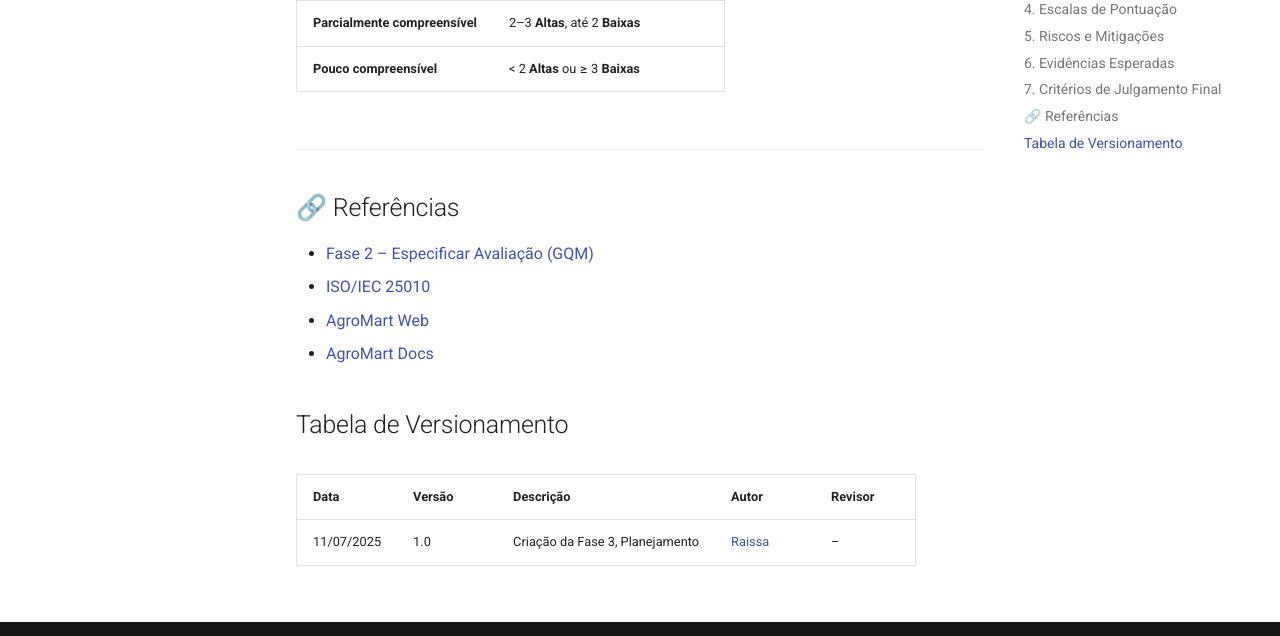
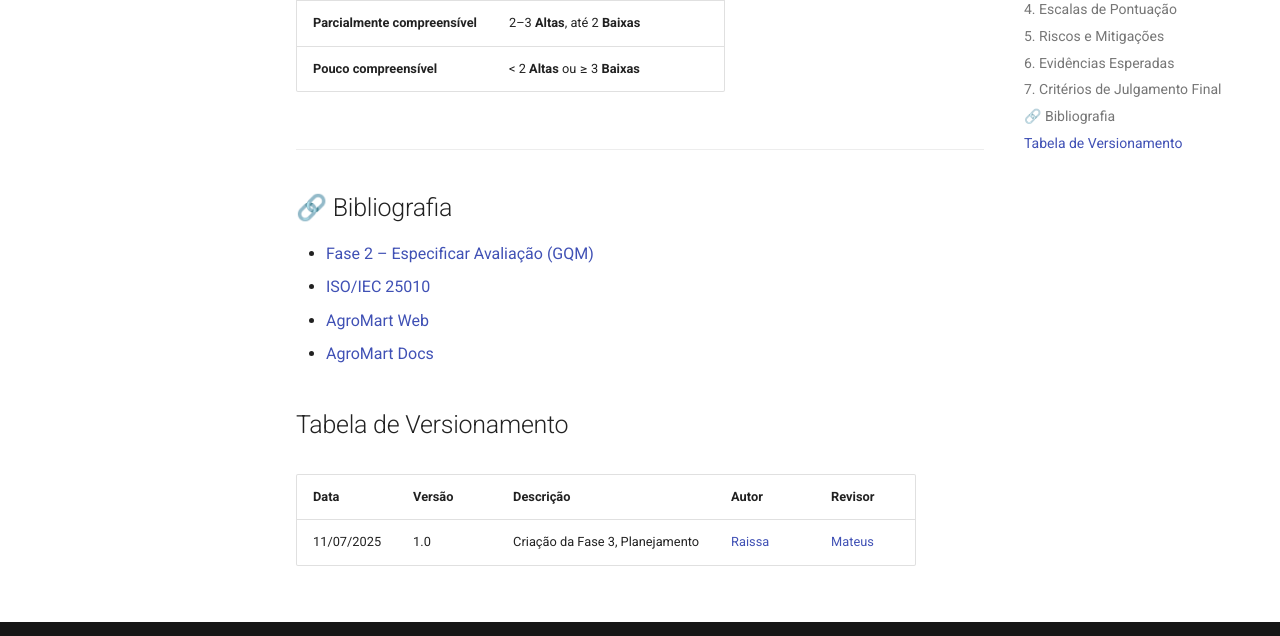
Before and after one commit to FCTE-Qualidade-de-Software-1/2025-1-T01-Mateus-Villela-Raissa-Andrade, an MkDocs documentation site: the page built from docs/Fase3.md, in a window 1280 px wide and 900 px high, scrolled down 2800 px. Shown: the part 234-870 px from the top of the window. Built offline with MkDocs 1.6.1 and Material for MkDocs 9.7.7, drawn with Linux system fonts in a browser that asks for light colours; comment, search, counter and statistics services are not loaded.

Commit message:
Update Fase3.md
Alteração de "Referências" para "Bibliografia" e adição do revisor.

```diff
--- a/docs/Fase3.md
+++ b/docs/Fase3.md
@@ -218,7 +218,7 @@
 
 ---
 
-## 🔗 Referências
+## 🔗 Bibliografia
 
 - [Fase 2 – Especificar Avaliação (GQM)](Fase2.md)
 - [ISO/IEC 25010](https://iso25000.com/index.php/en/iso-25000-standards/iso-25010)
@@ -246,7 +246,7 @@
       <td>1.0</td>
       <td>Criação da Fase 3, Planejamento</td>
       <td><a href="https://github.com/RaissaAndradeS">Raissa</a></td>
-      <td>–</td>
+      <td><a href="https://github.com/MVConsorte">Mateus</a></td>
     </tr>
   </tbody>
 </table>
```
